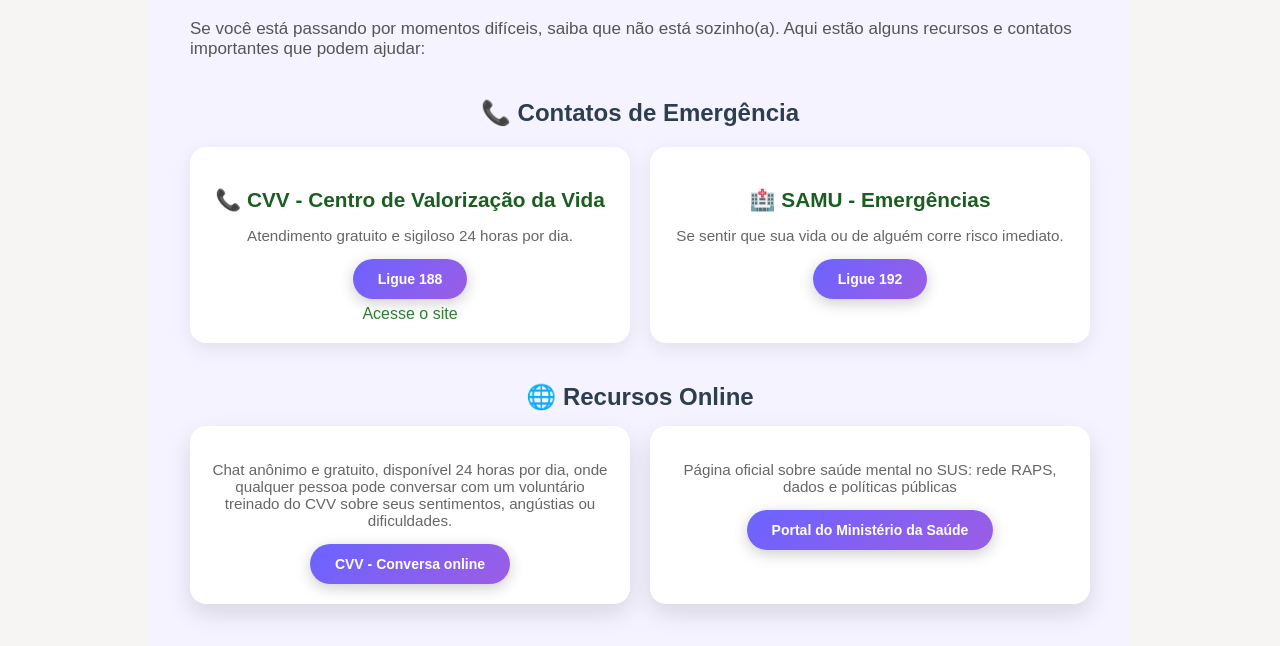
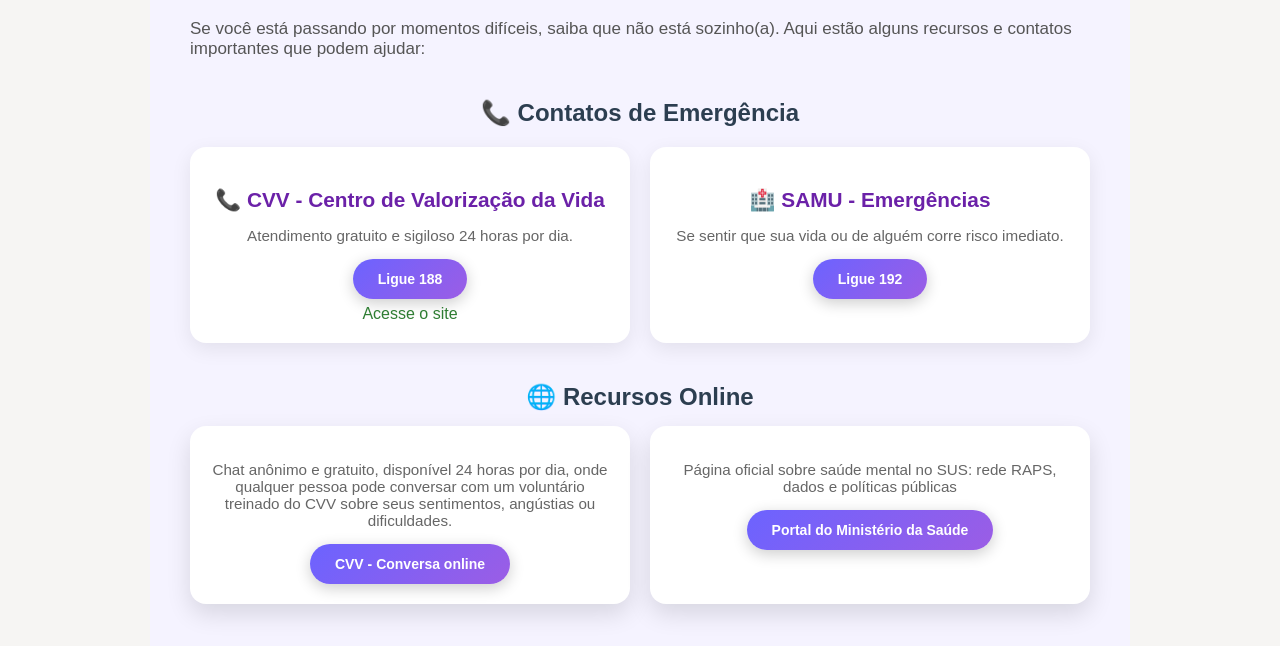
Before and after one commit to Michelijustin/SiteSaudeMental, a plain HTML site: page apoio/apoio.html in a window 1280 px wide. Shown: the part 149-795 px from the top of the page. Drawn offline with Linux system fonts and the light colour scheme.

Commit message:
mudando cor h3

```diff
--- a/apoio/apoio.css
+++ b/apoio/apoio.css
@@ -121,7 +121,7 @@
 
 .apoio-card h3 {
   font-size: 1.3rem;
-  color: #1b5e20;
+  color: #6B21A8;
   margin-bottom: 10px;
 }
 
```
